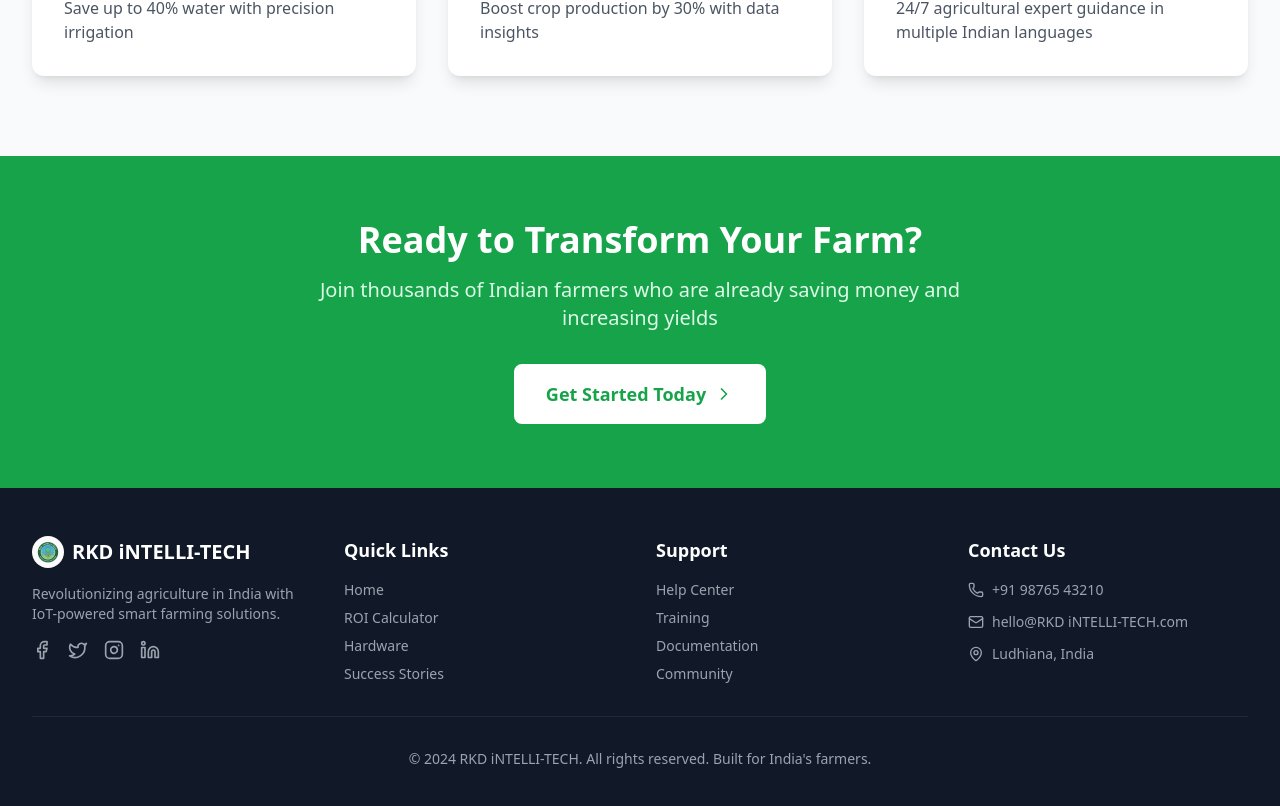
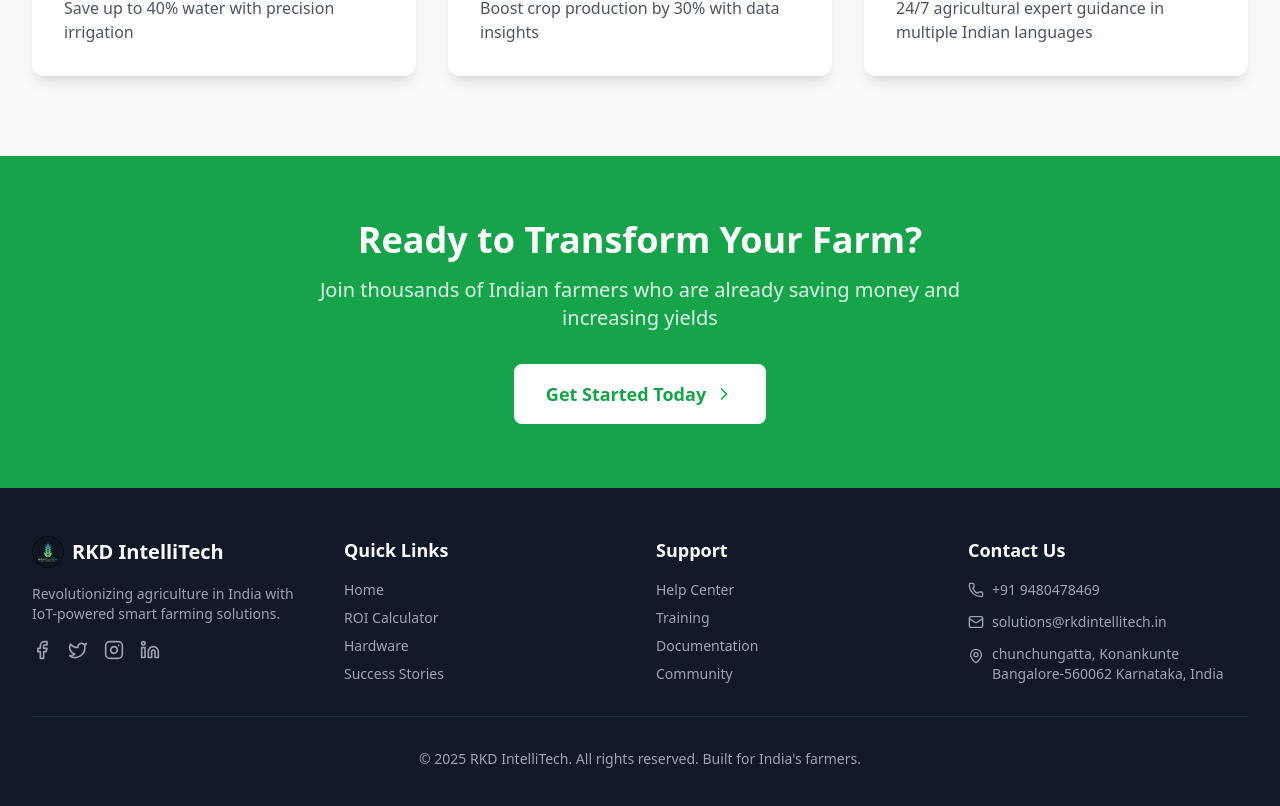
Before and after one commit to 1Rohannaik/AgriTech, a React (Vite) app: page / in a window 1280 px wide. Shown: the part 1216-2022 px from the top of the page. Built offline with nearby package versions, Linux system fonts and the light colour scheme.

Commit message:
{commit_message}

```diff
--- a/index.html
+++ b/index.html
@@ -4,11 +4,10 @@
     <meta charset="UTF-8" />
     <link rel="shortcut icon" href="src/assets/logo.png" type="image/x-icon" className="rounded-full"/>
     <meta name="viewport" content="width=device-width, initial-scale=1.0" />
-    <title>RKD iNTELLI-TECH IoT </title>
+    <title>RKD IntelliTech IoT </title>
   </head>
   <body>
     <div id="root"></div>
     <script type="module" src="/src/main.jsx"></script>
   </body>
 </html>
-<!-- Favicon link (example: favicon.ico in the project root) -->
--- a/src/components/Chatbot.jsx
+++ b/src/components/Chatbot.jsx
@@ -9,7 +9,7 @@ const Chatbot = () => {
     {
       id: 1,
       type: 'bot',
-      message: 'Hello! I\'m your RKD iNTELLI-TECH assistant. How can I help you today?',
+      message: 'Hello! I\'m your RKD IntelliTech assistant. How can I help you today?',
       timestamp: new Date().toLocaleTimeString()
     }
   ]);
@@ -75,7 +75,7 @@ const Chatbot = () => {
   ];
 
   const botResponses = {
-    'hello': 'Hello! Welcome to RKD iNTELLI-TECH. I\'m here to help you with all your smart farming questions.',
+    'hello': 'Hello! Welcome to RKD IntelliTech. I\'m here to help you with all your smart farming questions.',
     'pricing': 'Our IoT farming solutions start from ₹25,000 per acre. This includes sensors, controllers, and mobile app access. Would you like to know more about specific packages?',
     'irrigation': 'Smart irrigation uses soil moisture sensors and weather data to automatically water your crops only when needed. This can save up to 40% water while increasing yields by 30%.',
     'sensors': 'Our IoT sensors are easy to install with plug-and-play technology. Installation typically takes under 2 hours and includes soil moisture sensors, weather stations, and pump controllers.',
@@ -198,7 +198,7 @@ const Chatbot = () => {
                   <Bot className="w-5 h-5" />
                 </div>
                 <div>
-                  <h3 className="font-semibold">RKD iNTELLI-TECH Assistant</h3>
+                  <h3 className="font-semibold">RKD IntelliTech Assistant</h3>
                   <p className="text-xs text-primary-100">Online • Instant replies</p>
                 </div>
               </div>
--- a/src/components/Layout/Footer.jsx
+++ b/src/components/Layout/Footer.jsx
@@ -10,7 +10,7 @@ import {
   Linkedin,
 } from "lucide-react";
 import useLanguageStore from "../../store/useLanguageStore";
-import logo from "../../assets/logo.png"; // Ensure you have a logo image in the specified path
+import logo from "../../assets/logo.png";
 
 const Footer = () => {
   const { t } = useLanguageStore();
@@ -22,17 +22,13 @@ const Footer = () => {
           {/* Company Info */}
           <div className="space-y-4">
             <div className="flex items-center space-x-2">
-              {/* <div className="w-8 h-8 bg-primary-600 rounded-lg flex items-center justify-center">
-                <span className="text-white font-bold text-sm">A</span>
-              </div> */}
               <img
-                // IMPORTANT: Replace this placeholder URL with your actual logo image URL
                 src={logo}
-                alt="RKD INTELLI-TECH Company Logo"
+                alt="RKD IntelliTech Company Logo"
                 className="w-8 h-8 rounded-full object-cover"
               />
               <span className="text-xl font-bold text-white">
-                RKD iNTELLI-TECH
+                RKD IntelliTech
               </span>
             </div>
             <p className="text-gray-400 dark:text-gray-300 text-sm">
@@ -103,15 +99,18 @@ const Footer = () => {
             <div className="space-y-3">
               <div className="flex items-center space-x-2 text-sm text-gray-400">
                 <Phone className="w-4 h-4" />
-                <span>+91 98765 43210</span>
+                <span>+91 9480478469</span>
               </div>
               <div className="flex items-center space-x-2 text-sm text-gray-400">
                 <Mail className="w-4 h-4" />
-                <span>hello@RKD iNTELLI-TECH.com</span>
+                <span>solutions@rkdintellitech.in</span>
               </div>
-              <div className="flex items-center space-x-2 text-sm text-gray-400">
-                <MapPin className="w-4 h-4" />
-                <span>Ludhiana, India</span>
+              <div className="flex items-start space-x-2 text-sm text-gray-400">
+                <MapPin className="w-4 h-4 mt-1" />
+                <span>
+                  chunchungatta, Konankunte<br />
+                  Bangalore-560062 Karnataka, India
+                </span>
               </div>
             </div>
           </div>
@@ -119,7 +118,7 @@ const Footer = () => {
 
         <div className="border-t border-gray-800 mt-8 pt-8 text-center text-sm text-gray-400">
           <p>
-            &copy; 2024 RKD iNTELLI-TECH. All rights reserved. Built for India's
+            &copy; 2025 RKD IntelliTech. All rights reserved. Built for India's
             farmers.
           </p>
         </div>
--- a/src/components/Layout/Navbar.jsx
+++ b/src/components/Layout/Navbar.jsx
@@ -52,7 +52,7 @@ const Navbar = () => {
           {/* FIXED Logo Section 🚀
             - Added descriptive 'alt' text.
             - Added 'w-8 h-8' for image sizing.
-            - Included 'RKD iNTELLI-TECH' text for clear branding.
+            - Included 'RKD IntelliTech' text for clear branding.
           */}
           <Link
             to="/"
@@ -61,11 +61,11 @@ const Navbar = () => {
             <img
               // IMPORTANT: Replace this placeholder URL with your actual logo image URL
               src={logo}
-              alt="RKD INTELLI-TECH Company Logo"
+              alt="RKD IntelliTech Company Logo"
               className="w-8 h-8 rounded-full object-cover"
             />
             <span className="text-xl font-bold text-gray-900 dark:text-white">
-              RKD iNTELLI-TECH
+              RKD IntelliTech
             </span>
           </Link>
 
--- a/src/data/mockData.js
+++ b/src/data/mockData.js
@@ -1,4 +1,4 @@
-// Mock data for the RKD iNTELLI-TECH IoT platform
+// Mock data for the RKD IntelliTech IoT platform
 
 export const farmSensorData = {
   soilMoisture: {
--- a/src/pages/Auth.jsx
+++ b/src/pages/Auth.jsx
@@ -70,7 +70,6 @@ const Auth = () => {
   return (
     <div className="min-h-screen bg-gray-50 dark:bg-gray-900 flex items-center justify-center py-12 px-4 transition-colors duration-200">
       <div className="max-w-md w-full">
-        {/* Header */}
           <motion.div
             initial={{ opacity: 0, y: -20 }}
             animate={{ opacity: 1, y: 0 }}
@@ -78,11 +77,11 @@ const Auth = () => {
           >
             <div className="flex justify-center mb-4">
               <div className="w-16 h-16 bg-primary-600 rounded-2xl flex items-center justify-center">
-              <span className="text-white font-bold text-2xl">A</span>
+                <User className="text-white w-8 h-8" />
               </div>
             </div>
             <h2 className="text-3xl font-bold text-gray-900 dark:text-white mb-2">
-            {step === 1 ? (isLogin ? 'Welcome Back' : 'Join RKD iNTELLI-TECH') : 'Verify OTP'}
+              {step === 1 ? (isLogin ? 'Welcome Back' : 'Join RKD IntelliTech') : 'Verify OTP'}
             </h2>
             <p className="text-gray-600 dark:text-gray-400">
               {step === 1
--- a/src/pages/FarmerSchemes.jsx
+++ b/src/pages/FarmerSchemes.jsx
@@ -349,7 +349,7 @@ const FarmerSchemes = () => {
         >
           <h2 className="text-3xl font-bold mb-4">Need Help with Applications?</h2>
           <p className="text-primary-100 text-lg mb-6">
-            Our RKD iNTELLI-TECH experts can help you navigate and apply for the right schemes
+            Our RKD IntelliTech experts can help you navigate and apply for the right schemes
           </p>
           <button className="bg-white text-primary-600 px-8 py-3 rounded-lg font-semibold hover:bg-gray-100 transition-colors duration-200">
             Get Expert Assistance
--- a/src/pages/Hardware.jsx
+++ b/src/pages/Hardware.jsx
@@ -115,7 +115,7 @@ const Hardware = () => {
                   </div>
 
                   <div className="text-center">
-                    <h3 className="text-2xl font-bold mb-2">RKD iNTELLI-TECH IoT Hub</h3>
+                    <h3 className="text-2xl font-bold mb-2">RKD IntelliTech IoT Hub</h3>
                     <p className="text-primary-100">All-in-one smart farming solution</p>
                   </div>
                 </motion.div>
--- a/src/pages/Home.jsx
+++ b/src/pages/Home.jsx
@@ -114,7 +114,7 @@ const Home = () => {
         <div className="max-w-7xl mx-auto px-4 sm:px-6 lg:px-8">
           <div className="text-center mb-16">
             <h2 className="text-3xl md:text-4xl font-bold text-gray-900 dark:text-white mb-4">
-              Why Choose RKD iNTELLI-TECH?
+              Why Choose RKD IntelliTech?
             </h2>
             <p className="text-xl text-gray-600 dark:text-gray-300 max-w-3xl mx-auto">
               Advanced IoT technology designed specifically for India's agricultural needs
--- a/src/pages/MobileApp.jsx
+++ b/src/pages/MobileApp.jsx
@@ -293,7 +293,7 @@ const MobileApp = () => {
         >
           <Smartphone className="w-16 h-16 text-primary-600 dark:text-primary-400 mx-auto mb-4" />
           <h1 className="text-4xl font-bold text-gray-900 dark:text-white mb-4">
-            RKD iNTELLI-TECH Mobile App Preview
+            RKD IntelliTech Mobile App Preview
           </h1>
           <p className="text-xl text-gray-600 dark:text-gray-300 max-w-3xl mx-auto">
             Experience the power of smart farming in the palm of your hand
@@ -316,7 +316,7 @@ const MobileApp = () => {
                     {/* Status Bar */}
                     <div className="bg-gray-50 dark:bg-gray-700 px-6 py-3 flex justify-between items-center text-xs font-medium text-gray-900 dark:text-gray-100">
                       <span>9:41</span>
-                      <span>RKD iNTELLI-TECH</span>
+                      <span>RKD IntelliTech</span>
                       <div className="flex space-x-1">
                         <div className="w-4 h-2 bg-green-500 rounded-sm"></div>
                         <div className="w-1 h-2 bg-gray-300 rounded-sm"></div>
@@ -435,7 +435,7 @@ const MobileApp = () => {
 
             {/* Download Section */}
             <div className="bg-gradient-to-r from-primary-600 to-primary-700 rounded-2xl p-8 text-white">
-              <h3 className="text-2xl font-bold mb-4">Download the RKD iNTELLI-TECH App</h3>
+              <h3 className="text-2xl font-bold mb-4">Download the RKD IntelliTech App</h3>
               <p className="text-primary-100 mb-6">
                 Available for Android and iOS. Works offline and syncs when connected.
               </p>
--- a/src/pages/Solution.jsx
+++ b/src/pages/Solution.jsx
@@ -61,7 +61,7 @@ const Solution = () => {
         >
           <Brain className="w-16 h-16 text-primary-600 dark:text-primary-400 mx-auto mb-4" />
           <h1 className="text-4xl md:text-5xl font-bold text-gray-900 dark:text-white mb-4">
-            How RKD iNTELLI-TECH Works
+            How RKD IntelliTech Works
           </h1>
           <p className="text-xl text-gray-600 dark:text-gray-300 max-w-3xl mx-auto">
             A simple, intelligent approach to modern farming that puts technology to work for India's farmers
@@ -213,7 +213,7 @@ const Solution = () => {
           className="bg-gradient-to-br from-primary-600 to-primary-800 rounded-2xl p-8 text-white"
         >
           <div className="text-center mb-8">
-            <h2 className="text-3xl font-bold mb-4">Why Farmers Choose RKD iNTELLI-TECH</h2>
+            <h2 className="text-3xl font-bold mb-4">Why Farmers Choose RKD IntelliTech</h2>
             <p className="text-primary-100 text-lg">
               Real benefits that impact your bottom line
             </p>
--- a/src/pages/SuccessMap.jsx
+++ b/src/pages/SuccessMap.jsx
@@ -22,7 +22,7 @@ const SuccessMap = () => {
             Success Stories Across India
           </h1>
           <p className="text-xl text-gray-600 dark:text-gray-300 max-w-3xl mx-auto">
-            Real farmers, real results. See how RKD iNTELLI-TECH is transforming agriculture across India
+            Real farmers, real results. See how RKD IntelliTech is transforming agriculture across India
           </p>
         </motion.div>
 
```
Also changed, not shown: src/assets/logo.png. Lines whose indentation alone changed are shown as unchanged.
